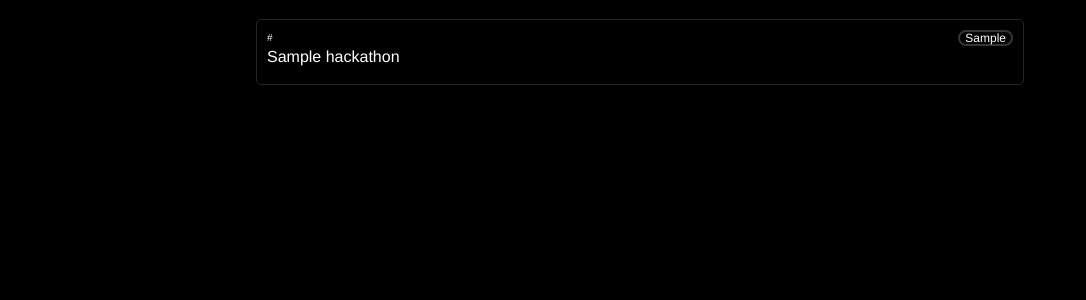
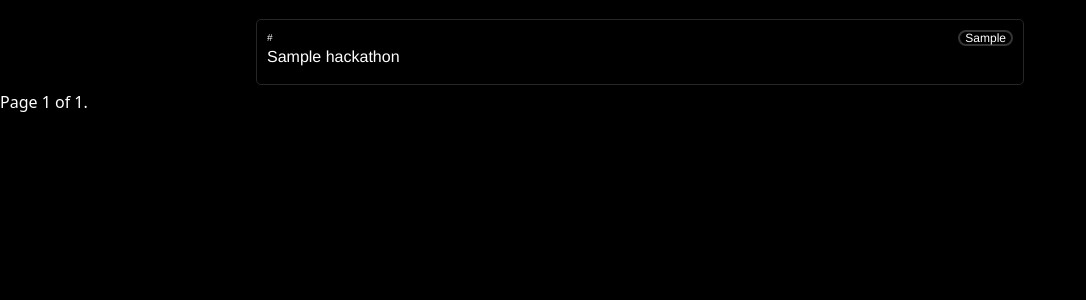
Before and after one commit to siesto1elemento/Hackleague, a Django app: template scraping/templates/home.html in a window 1280 px wide. Shown: the part 299-599 px from the top of the page, without its empty margins (0-1086 px from the left). Run offline with Django 4.2, Linux system fonts and the light colour scheme; the template is opened without the code that fills it: most values are stand-ins (such as "Sample title", 1, 10 or a date in 2020).

Commit message:
Added pagination to page

```diff
--- a/scraping/templates/home.html
+++ b/scraping/templates/home.html
@@ -25,7 +25,7 @@
         </form>
 
 
-    {% for hackathon in hackathons %}
+    {% for hackathon in page_obj %}
 
         <div class="hackathons">
             <div>
@@ -41,6 +41,24 @@
                <!-- #<p class="text-muted theme-result">{{ hackathon.theme_result }}</p> -->
     {% endfor %}
 
+    <div class="pagination">
+    <span class="step-links">
+        {% if page_obj.has_previous %}
+            <a href="?page=1">&laquo; first</a>
+            <a href="?page={{ page_obj.previous_page_number }}">previous</a>
+        {% endif %}
+
+        <span class="current">
+            Page {{ page_obj.number }} of {{ page_obj.paginator.num_pages }}.
+        </span>
+
+        {% if page_obj.has_next %}
+            <a href="?page={{ page_obj.next_page_number }}">next</a>
+            <a href="?page={{ page_obj.paginator.num_pages }}">last &raquo;</a>
+        {% endif %}
+    </span>
+</div>
+
 
 </body>
 
```
Also changed, not shown: scraping/views.py (+6 -1 lines), scraping/static/scraping/css/home.css (line endings or trailing spaces), 1 other file.
